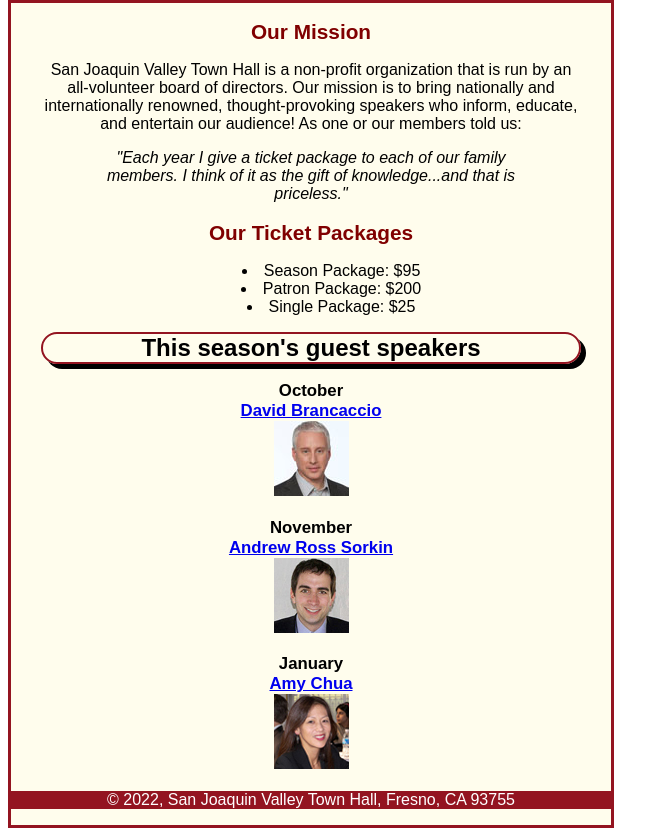
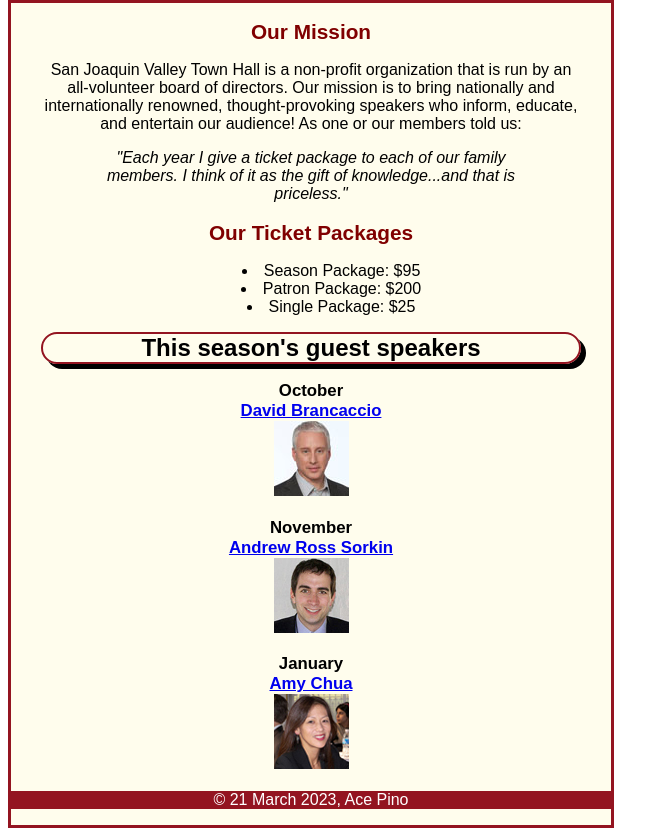
Before and after one commit to aap48/A09, a plain HTML site: page index.html in a window 1280 px wide. Shown: the part 186-1014 px from the top of the page, without its empty margins (0-669 px from the left). Drawn offline with Linux system fonts and the light colour scheme.

Commit message:
Update index.html

```diff
--- a/index.html
+++ b/index.html
@@ -41,7 +41,7 @@
         <img src="images/chua75.jpg"></h3>
 </main>
 <footer>
-   <p> &copy; 2022, San Joaquin Valley Town Hall, Fresno, CA 93755</p>
+   <p> &copy; 21 March 2023, Ace Pino</p>
 </footer>
 </body>
 </html>
```
